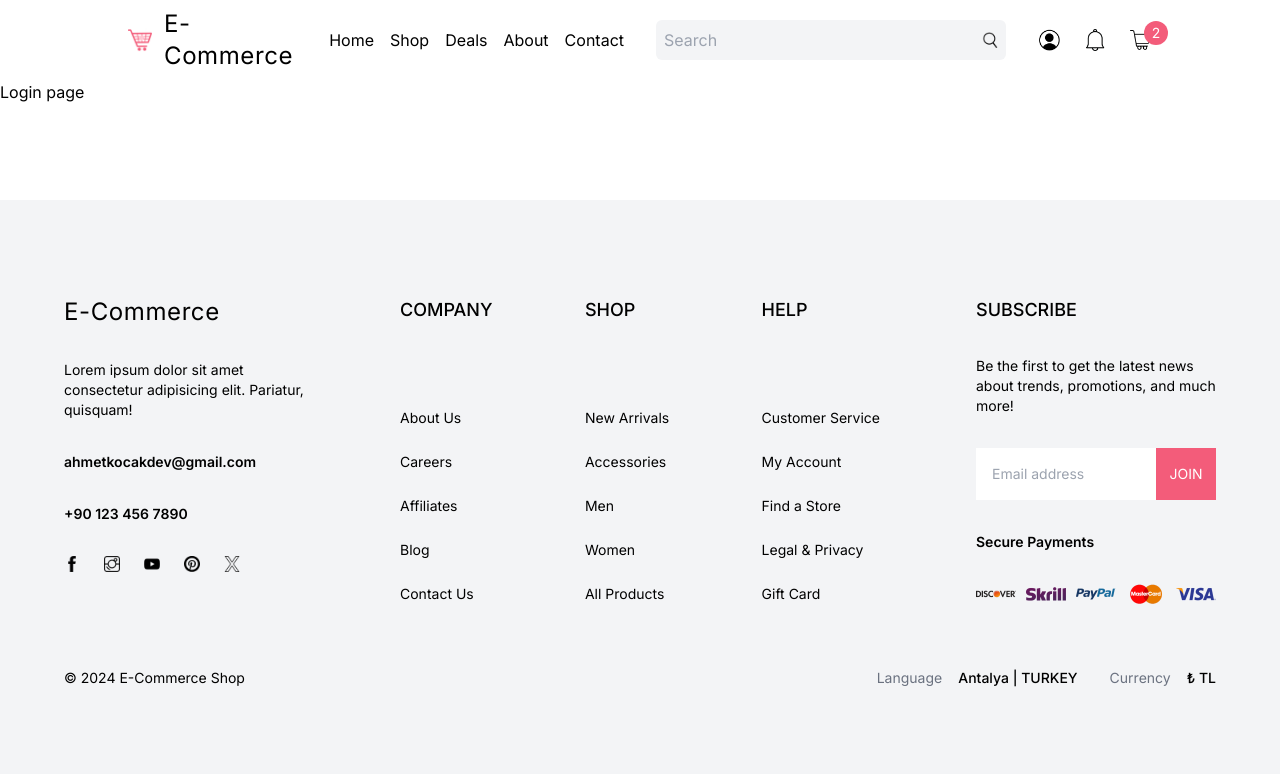
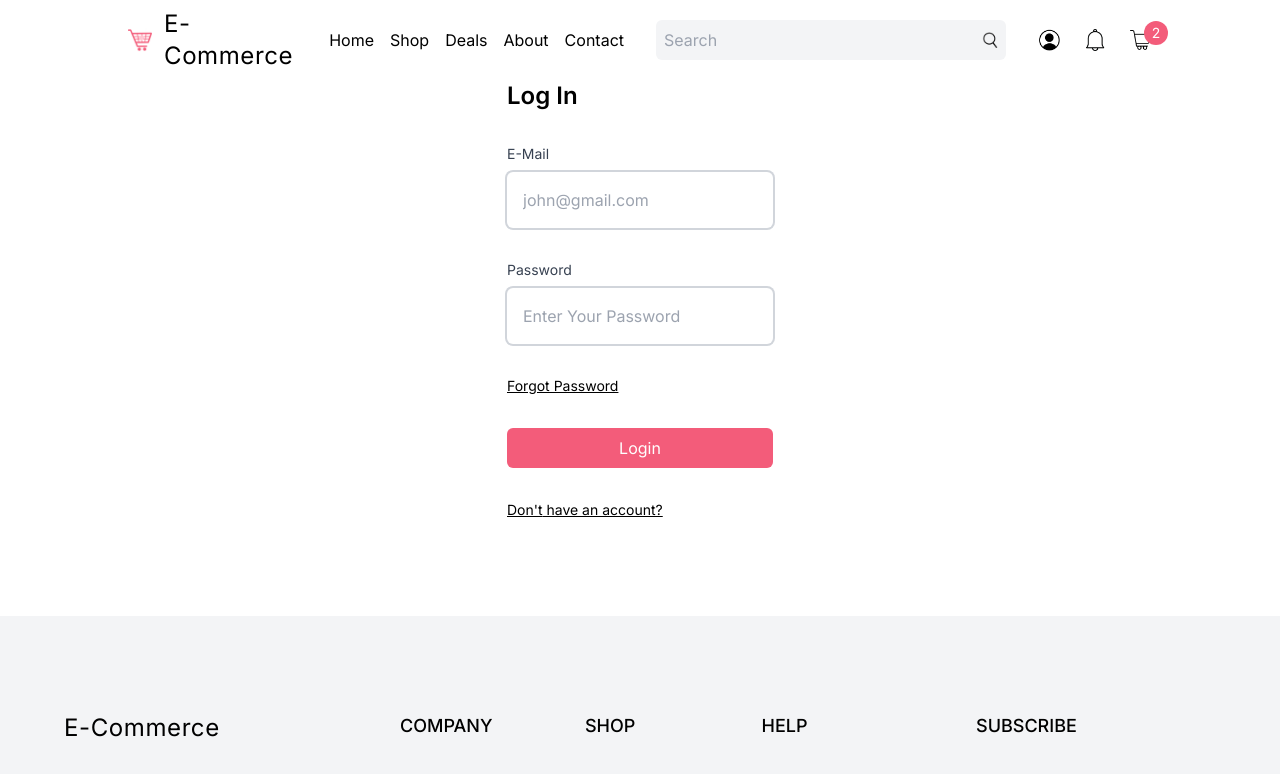
Before and after one commit to Ahmetkcak/next-14-camp, a Next.js app in the folder ecommerce-project/: page /login in a window 1280 px wide. Shown: the top 774 px of the page. Built offline with nearby package versions, Linux system fonts and the light colour scheme; no server answers; what @wix/sdk would draw is missing.

Commit message:
feat : updated login page design for difference mode

```diff
--- a/ecommerce-project/src/app/login/page.tsx
+++ b/ecommerce-project/src/app/login/page.tsx
@@ -1,7 +1,77 @@
+"use client"
+
+import { useWixClient } from "@/hooks/useWixClient"
+import { useState } from "react"
+
+enum MODE {
+  LOGIN = "LOGIN",
+  REGISTER = "REGISTER",
+  RESET_PASSWORD = "RESET_PASSWORD",
+  EMAIL_VERIFICATION = "EMAIL_VERIFICATION"
+}
+
 const LoginPage = () => {
+
+  const [mode, setMode] = useState(MODE.LOGIN)
+
+  const [username, setUsername] = useState("")
+  const [email, setEmail] = useState("")
+  const [password, setPassword] = useState("")
+  const [emailCode, setEmailCode] = useState("")
+  const [isLoading, setIsLoading] = useState(false)
+  const [error, setError] = useState(false)
+  const [message, setMessage] = useState(false)
+
+  const formTitle = mode === MODE.LOGIN ? "Log In" : mode === MODE.REGISTER ? "Register" : mode === MODE.RESET_PASSWORD ? "Reset Your Password" : "Verify Your Email"
+  const buttonTitle = mode === MODE.LOGIN ? "Login" : mode === MODE.REGISTER ? "Register" : mode === MODE.RESET_PASSWORD ? "Reset" : "Verify"
+
+  const wixClient = useWixClient()
+
   return (
-    <div>
-      Login page
+    <div className="h-[calc(100vh - 80px)] px-4 md:px-8 lg:px-16 xl:px-32 2xl:px-64 flex items-center justify-center">
+      <form action="" className="flex flex-col gap-8">
+        <h1 className="text-2xl font-semibold">{formTitle}</h1>
+        {mode === MODE.REGISTER ? (
+          <div className="flex flex-col gap-2">
+            <label className="text-sm text-gray-700">Username</label>
+            <input type="text" name="username" placeholder="john" className="ring-2 ring-gray-300 rounded-md p-4" />
+          </div>
+        ) : null}
+        {
+          mode !== MODE.EMAIL_VERIFICATION ? (
+            <div className="flex flex-col gap-2">
+              <label className="text-sm text-gray-700">E-Mail</label>
+              <input type="email" name="email" placeholder="john@gmail.com" className="ring-2 ring-gray-300 rounded-md p-4" />
+            </div>
+          ) : (
+            <div className="flex flex-col gap-2">
+              <label className="text-sm text-gray-700">Verification Code</label>
+              <input type="text" name="emailCode" placeholder="Code" className="ring-2 ring-gray-300 rounded-md p-4" />
+            </div>
+          )
+        }
+        {
+          mode === MODE.LOGIN || mode === MODE.REGISTER ? (
+            <div className="flex flex-col gap-2">
+              <label className="text-sm text-gray-700">Password</label>
+              <input type="password" name="password" placeholder="Enter Your Password" className="ring-2 ring-gray-300 rounded-md p-4" />
+            </div>
+          ) : null
+        }
+        {mode=== MODE.LOGIN && <div className="text-sm underline cursor-pointer" onClick={() => setMode(MODE.RESET_PASSWORD)}>Forgot Password</div>}
+        <button className="bg-specialPink text-white p-2 rounded-md disabled:bg-ping-200 disabled:cursor-not-allowed" disabled={isLoading}>{isLoading ? "Loading" : buttonTitle}</button>
+        {error && <div className="text-red-600">{error}</div>}
+        {mode === MODE.LOGIN && (
+          <div className="text-sm underline cursor-pointer" onClick={() => setMode(MODE.REGISTER)}>{"Don't"} have an account?</div>
+        )}
+        {mode === MODE.REGISTER && (
+          <div className="text-sm underline cursor-pointer" onClick={() => setMode(MODE.LOGIN)}>Have and account?</div>
+        )}
+        {mode === MODE.RESET_PASSWORD && (
+          <div className="text-sm underline cursor-pointer" onClick={() => setMode(MODE.LOGIN)}>Go back to Login</div>
+        )}
+        {message && <div className="text-green-600 text-sm">{message}</div>}
+      </form>
     </div>
   )
 }
```
